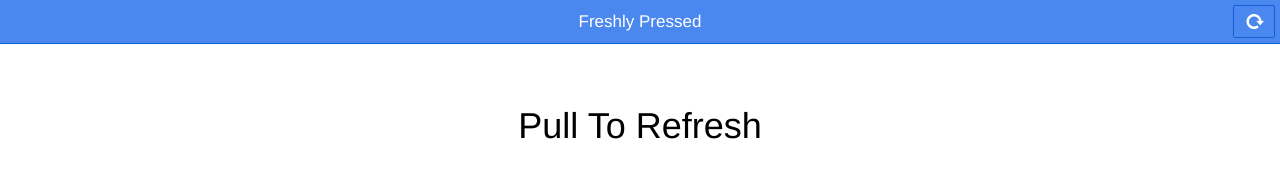
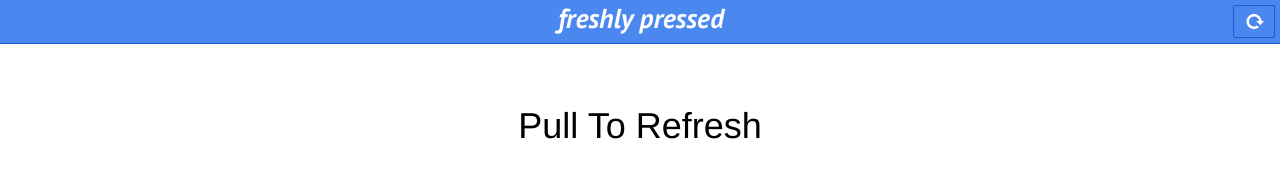
Before and after one commit to dabit3/freshlypressed, a plain HTML site: page www/index.html in a window 1280 px wide. Drawn offline with Linux system fonts and the light colour scheme; files whose address does not match are found by name.

Commit message:
last commit

```diff
--- a/www/index.html
+++ b/www/index.html
@@ -14,7 +14,7 @@
 </head>
 <body ng-controller="AppCtrl">
 	<ion-header-bar align-title="center" class="bar-positive">
-		<h1 class="title">Freshly Pressed</h1>
+		<h1 class="title"><img src="img/logo.png" alt=""></h1>
 		<button class="button" ng-click="refresh()">
 			<i class="icon ion-refresh"></i>
 		</button>
--- a/www/js/app.js
+++ b/www/js/app.js
@@ -3,6 +3,8 @@ var App = angular.module("App", ["ionic"]);
 App.service("FreshlyPressed", ["$http", FreshlyPressed]);
 
 App.controller("AppCtrl", ["$scope", "FreshlyPressed", AppCtrl]);
+
+App.value('Logo', "img/logo.png")
 
 function AppCtrl($scope, FreshlyPressed) {
 		$scope.posts = [];
```
Also changed, not shown: www/img/logo.png (added).
